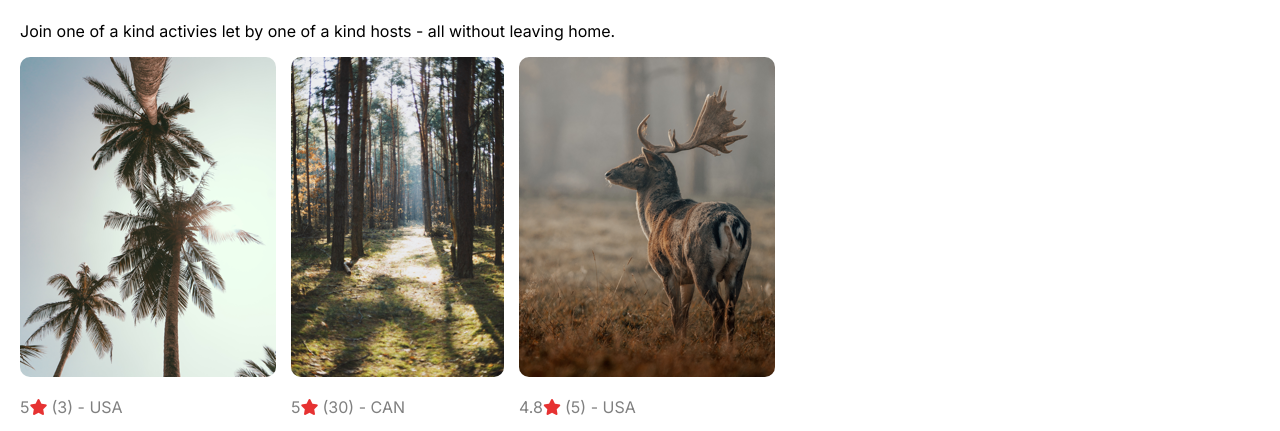
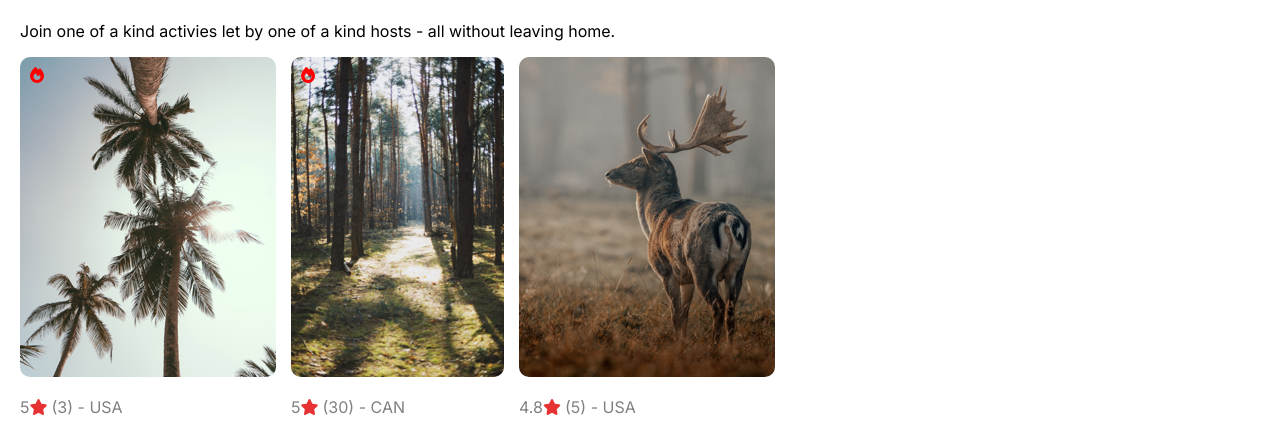
Before and after one commit to brandonfelty/react_tutorial, a React (Create React App) app: page /airbnb in a window 1280 px wide. Shown: the part 330-761 px from the top of the page. Built offline with nearby package versions, Linux system fonts and the light colour scheme.

Commit message:
adds fire badge

```diff
--- a/src/components/Card.jsx
+++ b/src/components/Card.jsx
@@ -1,9 +1,13 @@
-import React from 'react'
+import React from 'react';
 
 const Card = ({ card }) => {
+
   return (
     <div className='card'>
-      <img src={card.img} alt='card' className='cover'/>
+      <div className='img-container'>
+        {card.fire && <i className="fa-solid fa-fire"></i>}
+        <img src={card.img} alt='card' className='cover'/>
+      </div>
       <p className='rating'>
         {card.rating.stars}
         <i className="fa-solid fa-star rating-star"></i>
--- a/src/components/Cards.css
+++ b/src/components/Cards.css
@@ -4,6 +4,17 @@
 
 .rate > p {
   margin-top: 0;
+}
+
+.fa-fire {
+  color: red;
+  position: absolute;
+  top: 10px;
+  left: 10px;
+}
+
+.img-container {
+  position: relative;
 }
 
 .cover {
--- a/src/dummyData.js
+++ b/src/dummyData.js
@@ -14,7 +14,8 @@ export const expData = [
     },
     title: 'Our lady palm with Andy Zolang',
     cost: 136,
-    openSpots: 0
+    openSpots: 0,
+    fire: true
   },
   {
     img: forest,
@@ -26,7 +27,8 @@ export const expData = [
     },
     title: 'Run Forest Run!',
     cost: 170,
-    openSpots: 0
+    openSpots: 0,
+    fire: true,
   },{
     img: elk,
     rating:
@@ -37,7 +39,8 @@ export const expData = [
     },
     title: 'Do you elk what I elk?',
     cost: 169,
-    openSpots: 0
+    openSpots: 0,
+    fire: false
   },
 ];
 
```
